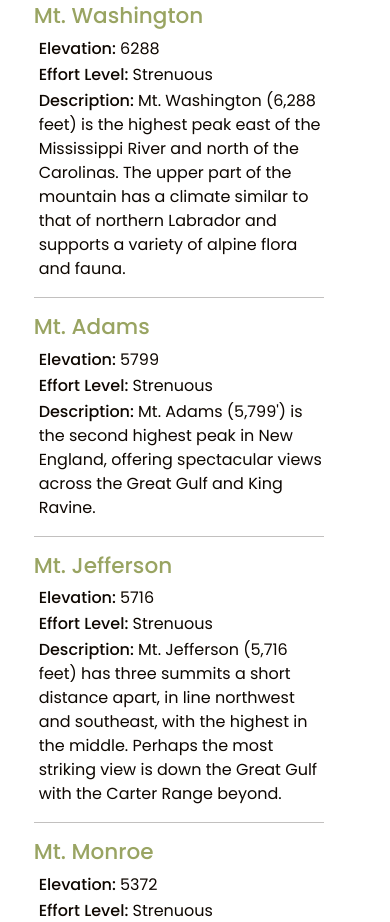
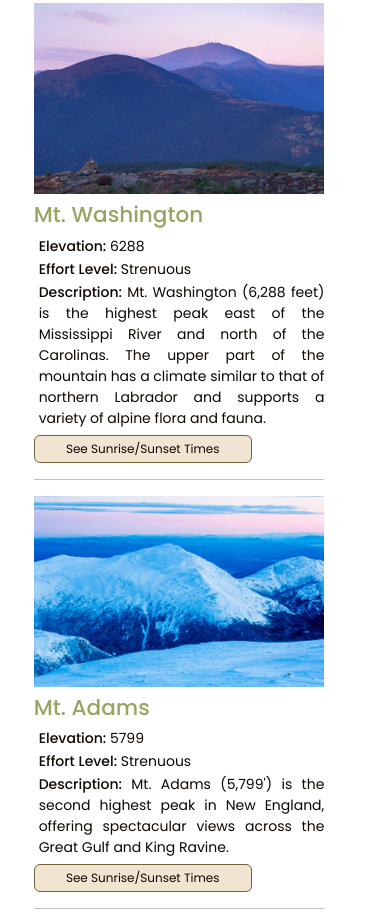
Before and after one commit to micah-k98/enjoy-the-outdoors, a plain HTML site: page mountains.html in a window 390 px wide. Shown: the part 699-1621 px from the top of the page. Drawn offline with nearby package versions, Linux system fonts and the light colour scheme.

Commit message:
Added images on mountains page and updated css styles

```diff
--- a/css/mediaqueries.css
+++ b/css/mediaqueries.css
@@ -35,7 +35,19 @@
         margin-left: 3px;
     }
 
+    .square img {
+        float: right;
+        margin: 5px;
+        height: 20vh;
+    }
 
+    .mountain-arrow {
+        left: 92vw;
+    }
+
+    .display-mountains {
+        padding: 1rem 4rem 1rem 2rem;
+    }
 }
 
 @media screen and (max-width: 1000px) {
@@ -91,7 +103,8 @@
     .filter-parks label,
     .filter-parks button,
     .filter-mountains label,
-    .filter-mountains button {
+    .filter-mountains button,
+    #seeTimesButton {
         font-size: 12px;
     }
 }
@@ -113,7 +126,8 @@
 
     /* NATIONAL PARK AND MOUNTAINS PAGE */
     .display-parks h5,
-    .display-mountains h5 {
+    .display-mountains h5,
+    .each-mountain p {
         font-size: 14px;
     }
 
@@ -149,8 +163,7 @@
         max-height: 120vh;
     }
 
-    .display-parks,
-    .display-mountains {
+    .display-parks {
         padding: 1rem 4rem 1rem 2rem;
     }
 
@@ -162,6 +175,14 @@
     .filter-mountains {
         max-height: 70vh;
     }
+
+    .square img {
+        float:none;
+        display: block;
+        margin: auto;
+        height: auto;
+        margin-bottom: .50rem;
+    }
 }
 
 @media screen and (max-width: 450px) {
--- a/css/style.css
+++ b/css/style.css
@@ -226,3 +226,31 @@ hr {
 .display-mountains {
     padding: 1rem 1rem 1rem 2rem;
 }
+
+/* .each-mountain {
+    display: flex;
+    flex-wrap: nowrap;
+    column-gap: .5rem;
+}
+
+.each-mountain .col-xxl-9{
+    width: 74%
+}
+
+.each-mountain .col-xl-8{
+    width: 70%
+}
+
+.each-mountain .col-xl-4{
+    width: 29%
+} */
+
+.square img {
+    float: right;
+    margin: 5px;
+    height: 20vh;
+}
+
+.square p {
+    text-align: justify;
+}
--- a/mountains.html
+++ b/mountains.html
@@ -49,7 +49,7 @@
             </nav>
 
             <section class="content-container row" id="content-container">
-                <div class="filter-mountains col-md-4 col-sm-5" id="filter-mountains">
+                <div class="filter-mountains col-xl-4 " id="filter-mountains">
                     <h5 class="text-center">Find Mountains to explore by...</h5>
                     <div class="row">
                         <div class="form-group col-12">
@@ -105,7 +105,7 @@
                     </div>
                 </div>
 
-                <div class="display-mountains col-md-8 col-sm-7" id="display-mountains">
+                <div class="display-mountains col-xl-8 " id="display-mountains">
                     <div class="text-center p-2">
                         <h5 class="mt-3">Your adventure starts today!</h5>
                     </div>
@@ -118,12 +118,17 @@
                     </div>
                     <div class="display-mountains-content" id="display-mountains-content">
                         <div class="each-mountain">
-                            <!-- <h4>Mt. Washington</h4>
-                            <p><span class="fw-medium">Effort Level:</span> 6288</p>
-                            <p><span class="fw-medium">Description:</span> Mt. Washington (6,288 feet) is the highest peak east of the Mississippi River and north of the Carolinas. The upper part of the mountain has a climate similar to that of northern Labrador and supports a variety of alpine flora and fauna.</p>
+                            <!-- <div class="square">
+                                <img src="images/mountains/Adams-StoryImage_2.jpg" alt="" class="img-fluid">
+                                <h4>Mt. Washington</h4>
+                                <p><span class="fw-medium">Effort Level:</span> 6288</p>
+                                <p><span class="fw-medium">Description:</span> Mt. Washington (6,288 feet) is the highest peak east of the Mississippi River and north of the Carolinas. The upper part of the mountain has a climate similar to that of northern Labrador and supports a variety of alpine flora and fauna.</p>
+                            </div>
                             <div class="button-display-section">
-                                <button id="seeTimesButton" class="btn btn-secondary mt-1 p-1 col-md-5 col-4">See Sunrise/Sunset Times</button>
-                            </div> -->
+                                <button id="seeTimesButton" class="btn btn-secondary mt-1 p-1 col-md-5 col-sm-6 col-9">See Sunrise/Sunset Times</button>
+                            </div>
+                         -->
+
                             <!-- this will later show the sunrise/sunset times -->
                             <!-- <div class="alert alert-dismissible alert-primary">
                                 <button type="button" class="btn-close" data-bs-dismiss="alert"></button>
@@ -136,7 +141,7 @@
         </main>
 
         <!-- will serve as a button for an easy way to scroll up -->
-        <img src="images/arrow.png" alt="Arrow icon" class="arrow-icon" id="arrow">
+        <img src="images/arrow.png" alt="Arrow icon" class="arrow-icon mountain-arrow" id="arrow">
 
         <footer class="footer-container bg-primary">
             <div class="container-fluid m-0">
--- a/scripts/mountains.js
+++ b/scripts/mountains.js
@@ -254,46 +254,77 @@ function displayMountain(mountain, parentContainer) {
 }
 
     function displayDetails(mountain, parentDiv) {
-        const mountainNameH4 = document.createElement("h4");
-        mountainNameH4.innerText = mountain.name;
-        parentDiv.appendChild(mountainNameH4);
+        const textImageDiv = document.createElement("div");
+        textImageDiv.classList.add("square");
 
-        getElevation(mountain, parentDiv);
-        getEffortLevel(mountain, parentDiv);
-        getDescription(mountain, parentDiv);
+            const image = document.createElement("img");
+            image.src = "images/mountains/" + mountain.img;
+            image.alt = mountain.name;
+            image.classList.add("img-fluid");
+            textImageDiv.appendChild(image);
 
+            const mountainNameH4 = document.createElement("h4");
+            mountainNameH4.innerText = mountain.name;
+            textImageDiv.appendChild(mountainNameH4);
+
+            addElevation(mountain, textImageDiv);
+            addEffortLevel(mountain, textImageDiv);
+            addDescription(mountain, textImageDiv);
+
+        parentDiv.appendChild(textImageDiv);
+
+        addSunriseSunsetButton(mountain, parentDiv);
 
         const dividerHr = document.createElement("hr");
         dividerHr.classList.add("hrJS");
         parentDiv.appendChild(dividerHr);
     }
 
-    function getElevation(mountain, parentDiv) {
+    function addElevation(mountain, textImageDiv) {
         const elevationP = document.createElement("p");
             const elevationSpan = document.createElement("span");
             elevationSpan.innerText = "Elevation: ";
             elevationSpan.classList.add("fw-medium");
             elevationP.appendChild(elevationSpan);
             elevationSpan.insertAdjacentText("afterend", mountain.elevation);
-        parentDiv.appendChild(elevationP);
+        textImageDiv.appendChild(elevationP);
     }
 
-    function getEffortLevel(mountain, parentDiv) {
+    function addEffortLevel(mountain, textImageDiv) {
         const effortLevelP = document.createElement("p");
             const effortLevelSpan = document.createElement("span");
             effortLevelSpan.innerText = "Effort Level: ";
             effortLevelSpan.classList.add("fw-medium");
             effortLevelP.appendChild(effortLevelSpan);
             effortLevelSpan.insertAdjacentText("afterend", mountain.effort);
-        parentDiv.appendChild(effortLevelP);
+        textImageDiv.appendChild(effortLevelP);
     }
 
-    function getDescription(mountain, parentDiv) {
+    function addDescription(mountain, textImageDiv) {
         const descriptionP = document.createElement("p");
             const descriptionSpan = document.createElement("span");
             descriptionSpan.innerText = "Description: ";
             descriptionSpan.classList.add("fw-medium");
             descriptionP.appendChild(descriptionSpan);
             descriptionSpan.insertAdjacentText("afterend", mountain.desc);
-        parentDiv.appendChild(descriptionP);
+        textImageDiv.appendChild(descriptionP);
     }
+
+    function addSunriseSunsetButton(mountain, parentDiv) {
+        const buttonDiv = document.createElement("div");
+        buttonDiv.classList.add("button-display-section");
+
+            const button = document.createElement("button");
+            button.id = "seeTimesButton";
+            button.classList.add("btn");
+            button.classList.add("btn-secondary");
+            button.classList.add("mt-1");
+            button.classList.add("p-1");
+            button.classList.add("col-md-5");
+            button.classList.add("col-sm-6");
+            button.classList.add("col-9");
+            button.innerText = "See Sunrise/Sunset Times";
+            buttonDiv.appendChild(button);
+
+        parentDiv.appendChild(buttonDiv);
+    }
```
